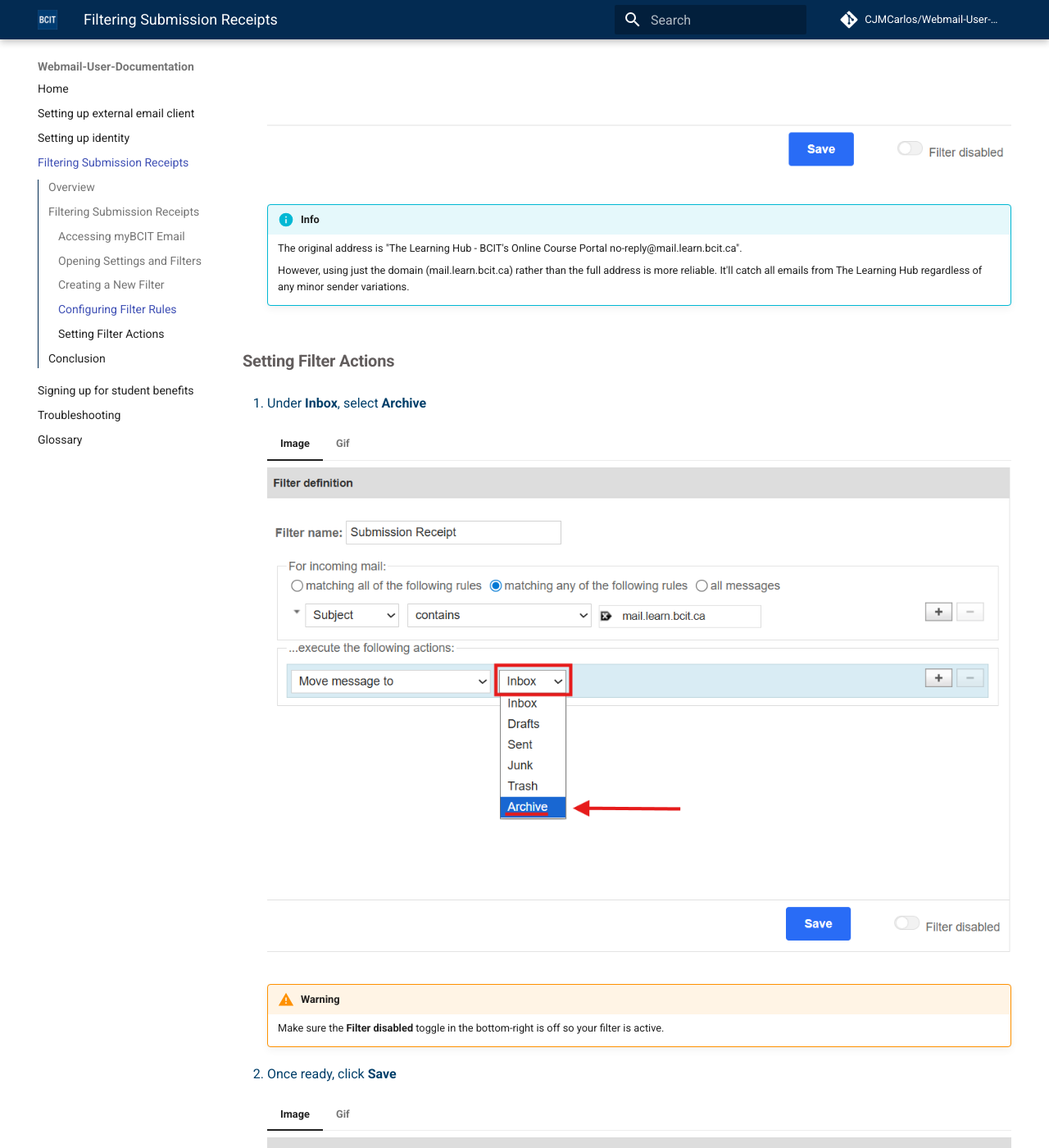
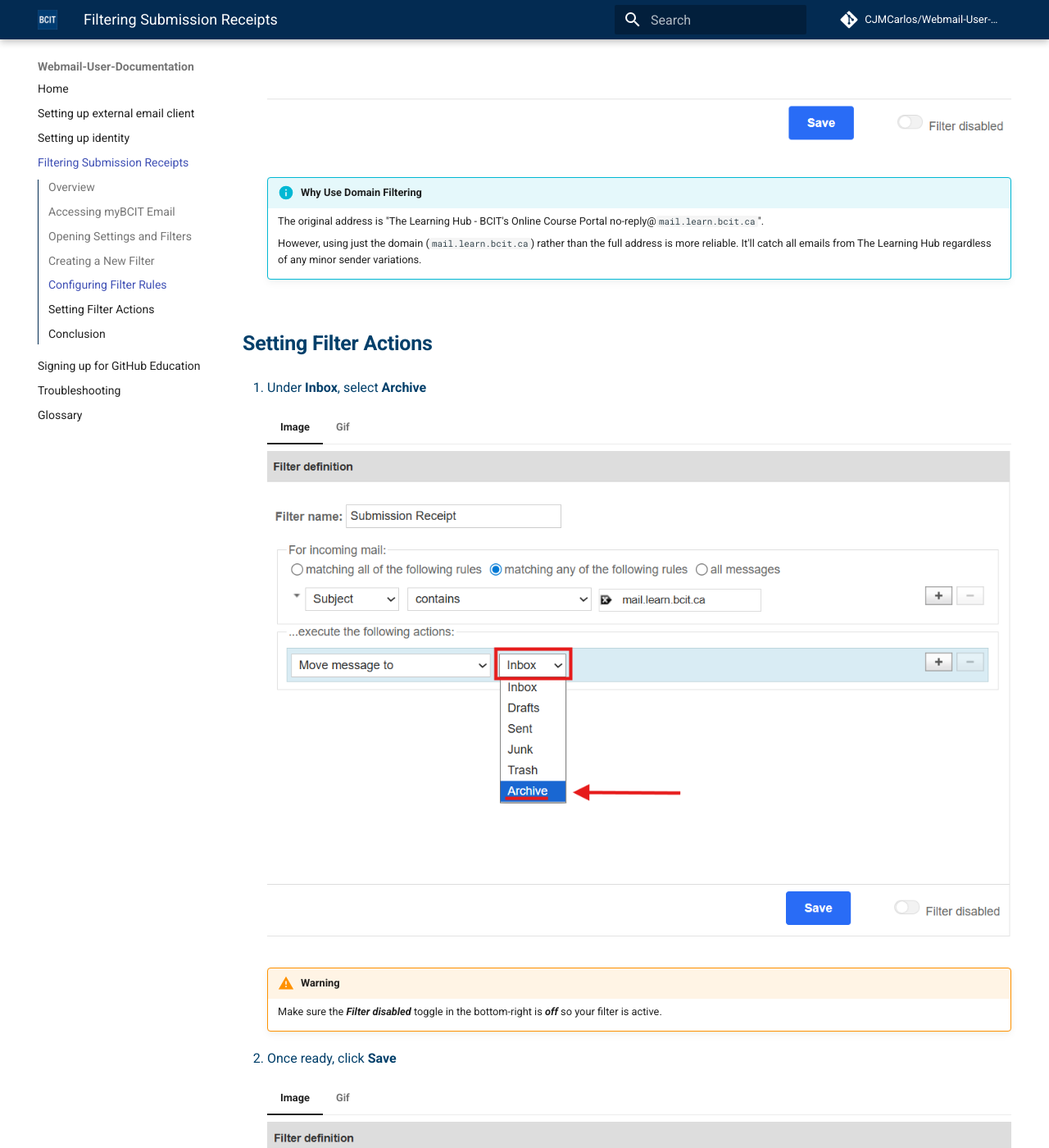
Before and after one commit to CJMCarlos/Webmail-User-Documentation, an MkDocs documentation site: the page built from docs/Filtering Submission Receipts.md, in a window 1280 px wide and 1400 px high, scrolled down 6046 px. Shown: the whole window at 82% size. Built offline with MkDocs 1.6.1 and Material for MkDocs 9.7.7, drawn with Linux system fonts in a browser that asks for light colours; comment, search, counter and statistics services are not loaded; some of the changed text lies outside the part shown.

Commit message:
restructure GitHub Education guide and expand documentation

````diff
--- a/docs/Filtering Submission Receipts.md
+++ b/docs/Filtering Submission Receipts.md
@@ -1,12 +1,12 @@
 ## **Overview**
+
 Filters automatically sort your incoming emails based on rules you define. For example, moving all emails from a professor into a specific folder.
 
-## **Filtering Submission Receipts**
-Guess what? You can now get rid of the Submission Receipt clutter in your inbox!
+Guess what? You can now get rid of the Submission Receipt clutter in your inbox! Here are the steps to get started.
+
 ![alt text](assets/FilterSubmissionReciept.png"Annoying submission receipt email")
-Here are the steps to get started!
 
-### **Accessing myBCIT Email** {.subheader}
+## **Accessing myBCIT Email**
 
 1. Log into [MyBCIT](https://my.bcit.ca/)
 
@@ -46,20 +46,20 @@ Here are the steps to get started!
     === "Gif"
         ![alt text](assets/Filter5thGif.gif){width=800px}
 
-    !!! info
-        **roundcube** is the default filter set in your myBCIT email. This set is managed by the Roundcube webmail system, which is the standard interface for myBCIT email accounts. So don't worry about it!
+    !!! info "About Roundcube"
+        **Roundcube** is the default filter set in your myBCIT email. This set is managed by the Roundcube webmail system, which is the standard interface for myBCIT email accounts. So don't worry about it!
 
-6. Set **Filter Name**
+6. Set _Filter Name_
 
     === "Image"
         ![alt text](assets/Filter6thStep.png)
 
     === "Gif"
-         ![alt text](assets/Filter6thGif.gif){width=800px}
+        ![alt text](assets/Filter6thGif.gif){width=800px}
 
-### **Configuring Filter Rules** {.subheader}
+## **Configuring Filter Rules**
 
-7. Set your condition
+7.  Set your condition
 
     === "Image"
         ![alt text](assets/Filter7thStep.png)
@@ -80,7 +80,8 @@ Here are the steps to get started!
     === "Gif"
         ![alt text](assets/Filter8thGif.gif){width=800px}
 
-9. Right of **contains** box, select the **text field** and insert:
+9.  Right of _contains_ box, select the _text field_ and insert:
+
     ```
     mail.learn.bcit.ca
     ```
@@ -91,12 +92,12 @@ Here are the steps to get started!
     === "Gif"
         ![alt text](assets/Filter9thGif.gif){width=800px}
 
-    !!! info
-        The original address is "The Learning Hub - BCIT's Online Course Portal no-reply@mail.learn.bcit.ca".
+    !!! info "Why Use Domain Filtering"
+        The original address is "The Learning Hub - BCIT's Online Course Portal no-reply@`mail.learn.bcit.ca`".
 
-        However, using just the domain (mail.learn.bcit.ca) rather than the full address is more reliable. It'll catch all emails from The Learning Hub regardless of any minor sender variations.
+        However, using just the domain (`mail.learn.bcit.ca`) rather than the full address is more reliable. It'll catch all emails from The Learning Hub regardless of any minor sender variations.
 
-### **Setting Filter Actions** {.subheader}
+## **Setting Filter Actions**
 
 10. Under **Inbox**, select **Archive**
 
@@ -107,7 +108,7 @@ Here are the steps to get started!
         ![alt text](assets/Filter10thGif.gif){width=800px}
 
     !!! warning
-        Make sure the **Filter disabled** toggle in the bottom-right is off so your filter is active.
+        Make sure the **_Filter disabled_** toggle in the bottom-right is **_off_** so your filter is active.
 
 11. Once ready, click **Save**
 
--- a/mkdocs.yml
+++ b/mkdocs.yml
@@ -6,7 +6,7 @@ nav:
   - Setting up external email client: Setting up external email client.md
   - Setting up identity: Setting up identity.md
   - Filtering Submission Receipts: Filtering Submission Receipts.md
-  - Signing up for student benefits: Signing up for student benefits.md
+  - Signing up for GitHub Education: Signing up for GitHub Education.md
   - Troubleshooting: Troubleshooting.md
   - Glossary: Glossary.md
 
````
Also changed, not shown: other parts of docs/Filtering Submission Receipts.md (+8 -8 lines), docs/Glossary.md (+13 -9 lines), docs/Signing up for GitHub Education.md (added, +108 -0 lines), docs/Troubleshooting.md (+10 -1 lines), docs/index.md (+1 -1 lines).
